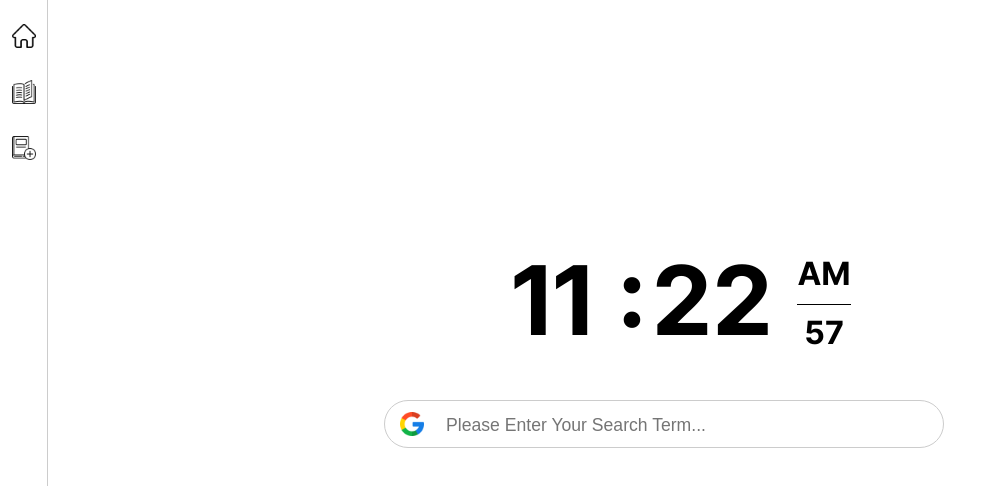
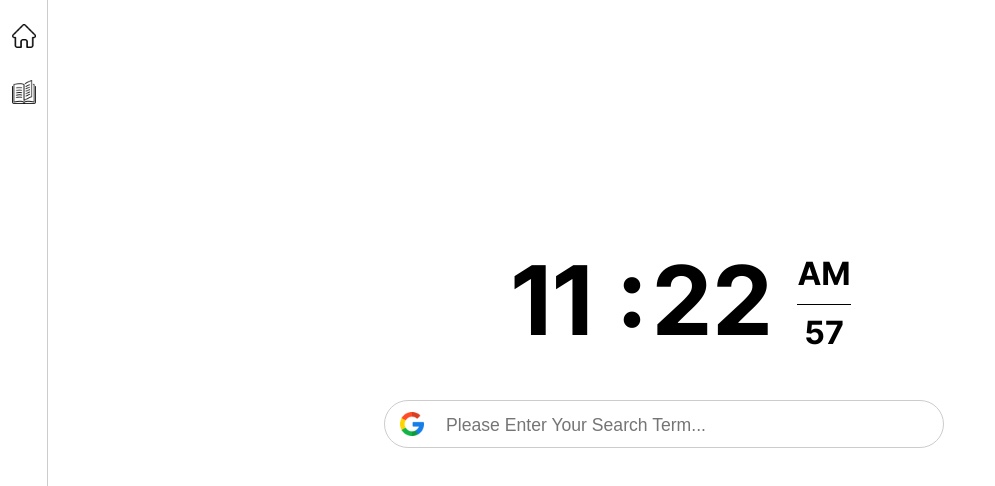
Before and after one commit to YouYou94/local-memo-app, a React (Create React App) app: page / in a window 1280 px wide. Shown: the top 486 px of the page, without its empty margins (0-995 px from the left). Built offline with nearby package versions, Linux system fonts and the light colour scheme.

Commit message:
Refactor: 사이드 메뉴 변경

```diff
--- a/src/components/common/sideBar/SideBar.tsx
+++ b/src/components/common/sideBar/SideBar.tsx
@@ -1,12 +1,10 @@
 import HOME from '../../../assets/icon/home.png';
 import READ from '../../../assets/icon/read.png';
-import ADD from '../../../assets/icon/add.png';
 import { Nav, List, Item, Icon } from './SideBarStyled';
 
 export const SideBar = ({ setTap }: any) => {
   const handleClickHome = () => setTap(0);
   const handleClickRead = () => setTap(1);
-  const handleClickAdd = () => setTap(2);
 
   return (
     <Nav>
@@ -14,11 +12,8 @@ export const SideBar = ({ setTap }: any) => {
         <Item onClick={handleClickHome} title="홈| 검색">
           <Icon icon={HOME} />
         </Item>
-        <Item onClick={handleClickRead} title="조회| 노트 조회 수정 삭제">
+        <Item onClick={handleClickRead} title="노트| 추가 조회 수정 삭제">
           <Icon icon={READ} />
-        </Item>
-        <Item onClick={handleClickAdd} title="추가| 노트 추가">
-          <Icon icon={ADD} />
         </Item>
       </List>
     </Nav>
```
